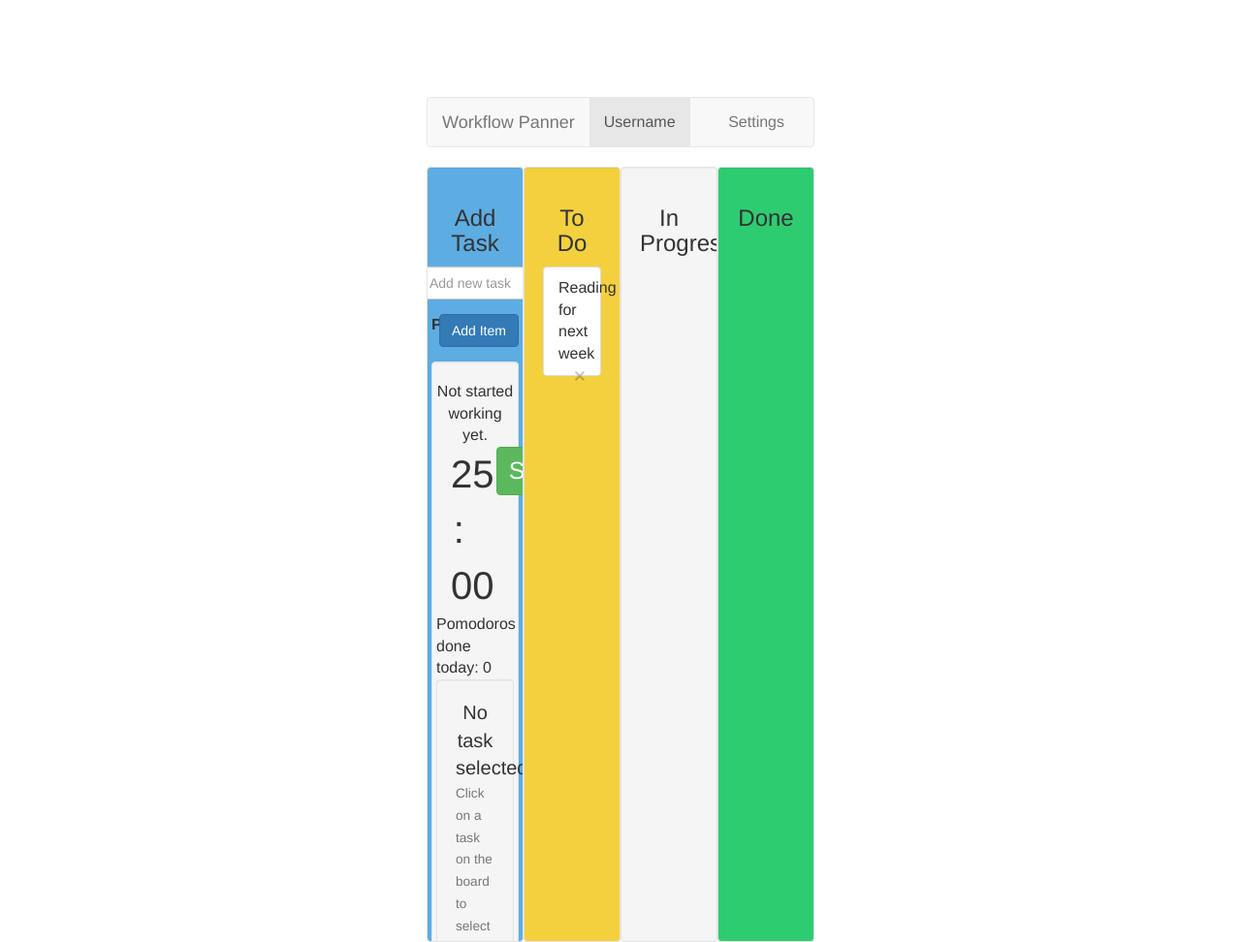
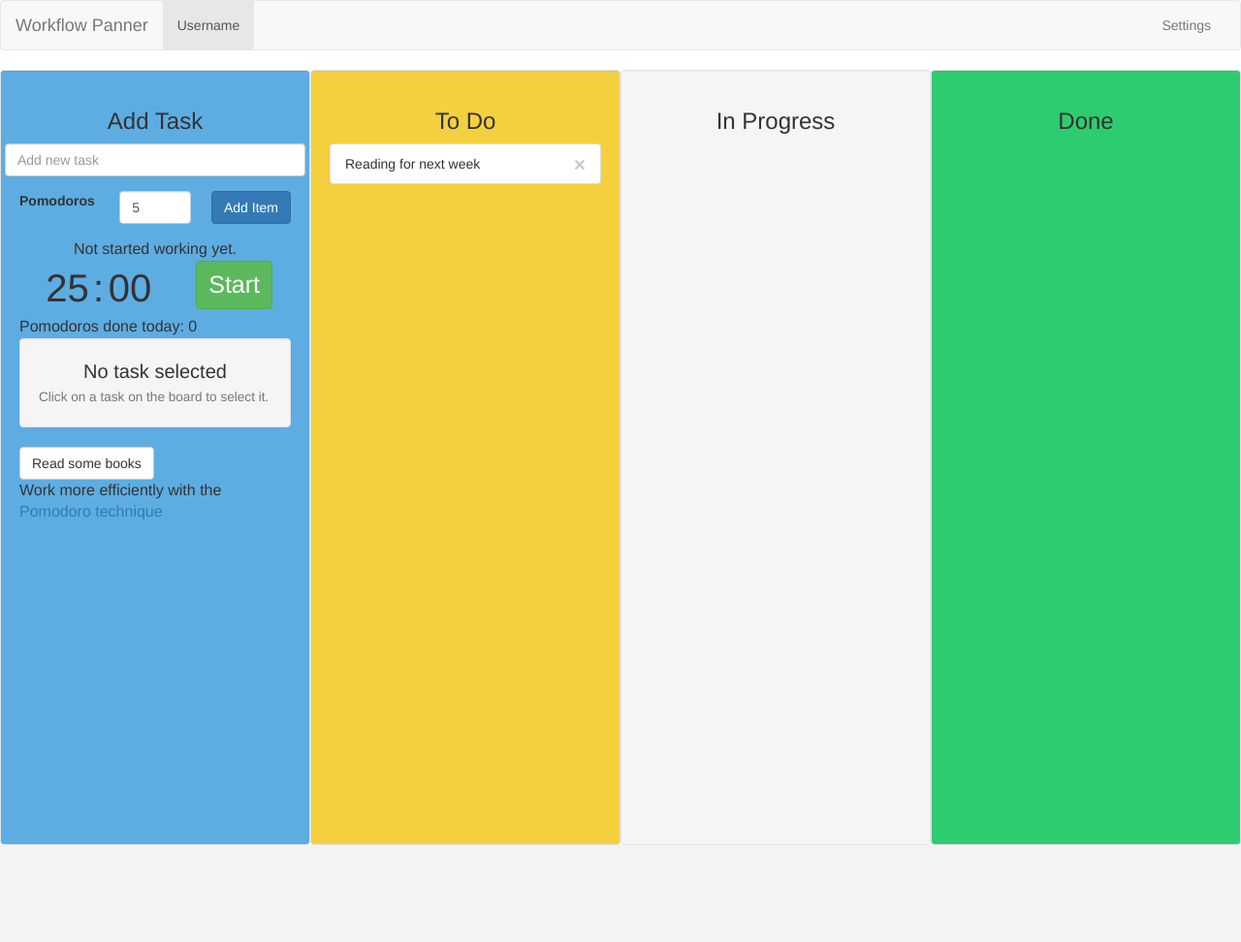
Before and after one commit to NickWu007/Workflow-planner, a PHP site: page /homepage.html in a window 1280 px wide. Shown: the whole page at 97% size. After the commit the page ends 872 px from the top, so only its background shows below. Run offline with PHP 8.4, Linux system fonts and the light colour scheme; some libraries are stand-ins or nearby versions.

Commit message:
Adding Timer

```diff
--- a/homepage.html
+++ b/homepage.html
@@ -50,8 +50,9 @@
     <div class="container-fluid fill">
         <div class="row fill">
             <div class="col-md-3 well fill ice">
-              <div class="row new-task-container">
-                <h3 class="text-center">Add Task</h3>
+              <h3 class="text-center">Add Task</h3>
+              <div class="row" id="new-task-container">
+                <div class="container-fluid">
                 <form class="add-new">
                   <div class="form-group row">
                     <input type="text" class="form-control" id="description" placeholder="Add new task">
@@ -66,9 +67,10 @@
                     </div>
                   </div>
                 </form>
+               </div>
               </div>
-              <div class="row timer-container">
-                <div class="container-fluid well">
+              <div class="row" id="timer-container">
+                <div class="container-fluid">
 
                 	<div class="status row text-center">
                 		Not started working yet.
--- a/timer.css
+++ b/timer.css
@@ -1,14 +1,11 @@
-html{
-	margin:0;
-	padding:0;
-}
-body{
-	width:400px;
-	margin:100px auto 0 auto;
+#timer-container {
+	width:100%;
 	padding:0;
 	font-family: Helvetica, arial, sans-serif;
 	font-size:16px;
 	font-weight:300;
+	margin:0;
+	padding:0;
 }
 
 .time {
```
